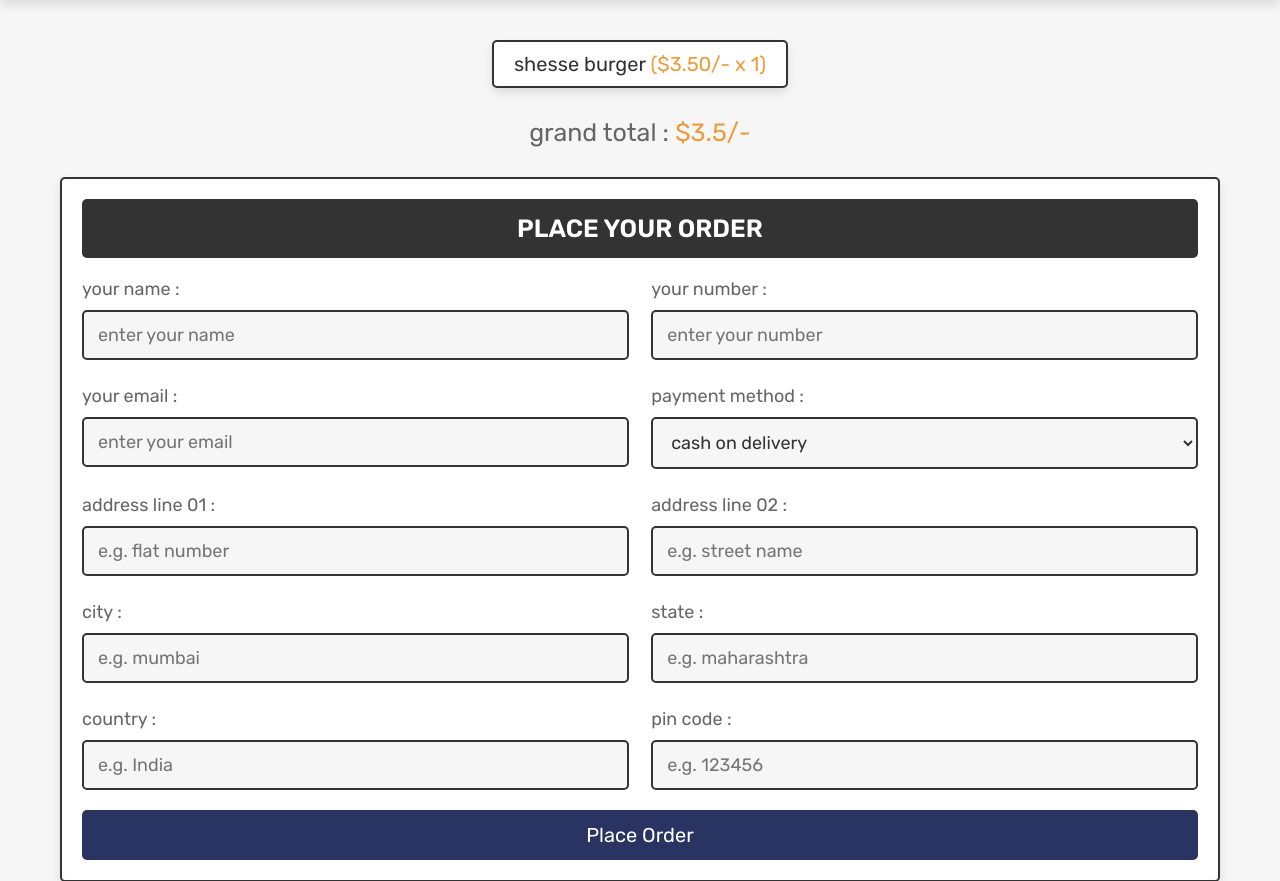
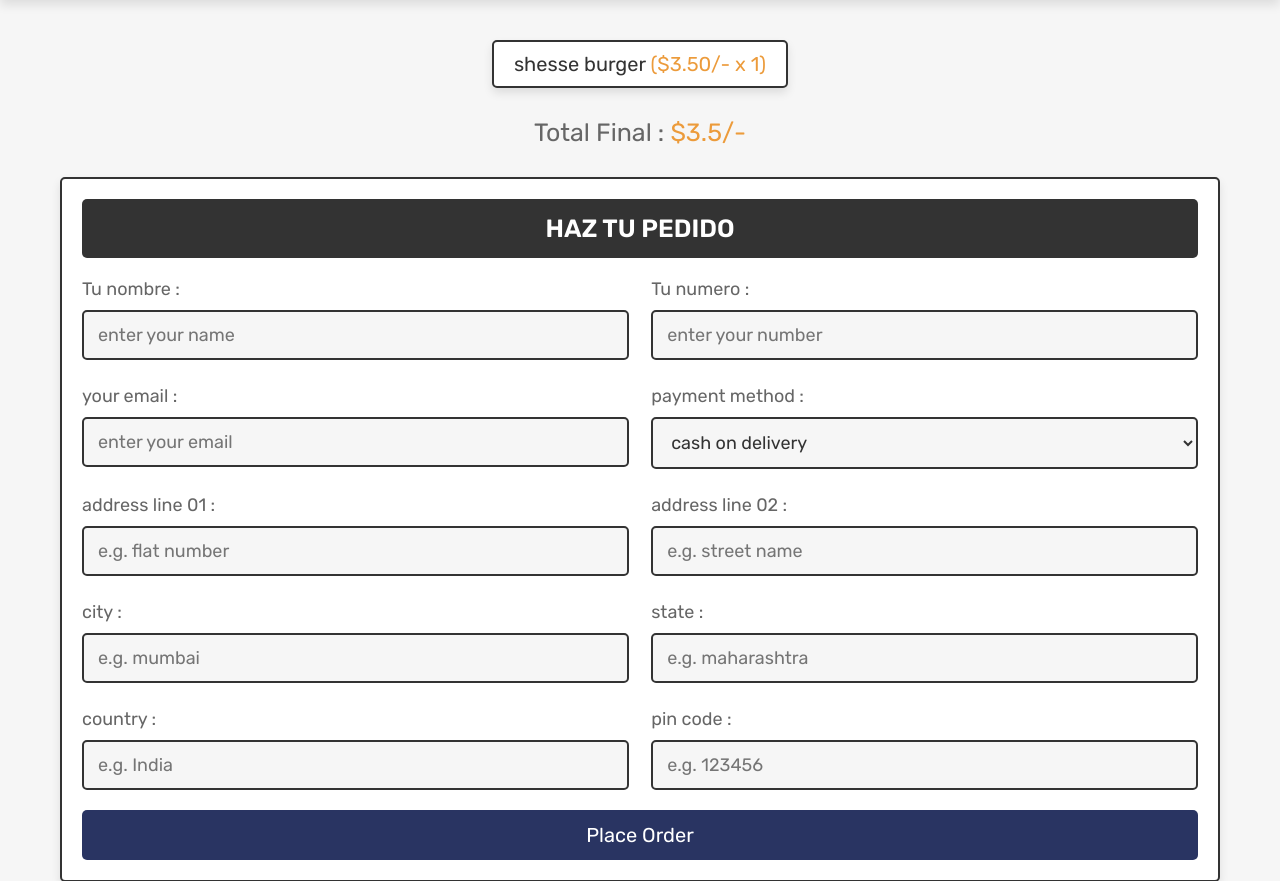
Before and after one commit to Foodcdb/CREAJ, a PHP site: page /checkout.php in a window 1280 px wide. Shown: the part 69-950 px from the top of the page. Run offline with PHP 8.4, Linux system fonts and the light colour scheme; a user stored in the database is signed in; data comes from the database, SQL or seed files in the repository; data that the repository does not hold is empty; some libraries are stand-ins or nearby versions.

Commit message:
actualizacion
no se

```diff
--- a/admin_orders.php
+++ b/admin_orders.php
@@ -77,8 +77,8 @@ if(isset($_GET['delete'])){
             <input type="hidden" name="order_id" value="<?= $fetch_orders['id']; ?>">
             <select name="update_payment" class="drop-down">
                <option value="" selected disabled><?= $fetch_orders['payment_status']; ?></option>
-               <option value="pending">pending</option>
-               <option value="completed">completed</option>
+               <option value="pending">Pendiente</option>
+               <option value="completed">Completado</option>
             </select>
             <div class="flex-btn">
                <input type="submit" name="update_order" class="option-btn" value="udate">
--- a/admin_page.php
+++ b/admin_page.php
@@ -33,7 +33,7 @@ if(!isset($admin_id)){
 
 <section class="dashboard">
 
-   <h1 class="title">dashboard</h1>
+   <h1 class="title">Tablero</h1>
 
    <div class="box-container">
 
@@ -48,7 +48,7 @@ if(!isset($admin_id)){
       ?>
       <h3>$<?= $total_pendings; ?>/-</h3>
       <p>total pendings</p>
-      <a href="admin_orders.php" class="btn">see orders</a>
+      <a href="admin_orders.php" class="btn">Ver ordenes</a>
       </div>
 
       <div class="box">
--- a/checkout.php
+++ b/checkout.php
@@ -64,7 +64,7 @@ if(isset($_POST['order'])){
    <meta charset="UTF-8">
    <meta http-equiv="X-UA-Compatible" content="IE=edge">
    <meta name="viewport" content="width=device-width, initial-scale=1.0">
-   <title>checkout</title>
+   <title>Verificar</title>
 
    <!-- font awesome cdn link  -->
    <link rel="stylesheet" href="https://cdnjs.cloudflare.com/ajax/libs/font-awesome/6.1.1/css/all.min.css">
@@ -92,25 +92,25 @@ if(isset($_POST['order'])){
    <?php
     }
    }else{
-      echo '<p class="empty">your cart is empty!</p>';
+      echo '<p class="empty">Tu carrito esta vacio¡</p>';
    }
    ?>
-   <div class="grand-total">grand total : <span>$<?= $cart_grand_total; ?>/-</span></div>
+   <div class="grand-total">Total Final : <span>$<?= $cart_grand_total; ?>/-</span></div>
 </section>
 
 <section class="checkout-orders">
 
    <form action="" method="POST">
 
-      <h3>place your order</h3>
+      <h3>Haz tu pedido</h3>
 
       <div class="flex">
          <div class="inputBox">
-            <span>your name :</span>
+            <span>Tu nombre :</span>
             <input type="text" name="name" placeholder="enter your name" class="box" required>
          </div>
          <div class="inputBox">
-            <span>your number :</span>
+            <span>Tu numero :</span>
             <input type="number" name="number" placeholder="enter your number" class="box" required>
          </div>
          <div class="inputBox">
--- a/css/components.css
+++ b/css/components.css
@@ -6,7 +6,7 @@
    --red:#EC9B3B;
    --black:#333;
    --light-color:#666;
-   --white:#fff;
+   --white:rgb(255, 255, 255);
    --light-bg:#f6f6f6;
    --border:.2rem solid var(--black);
    --box-shadow:0 .5rem 1rem rgba(0,0,0,.1);
--- a/home.php
+++ b/home.php
@@ -120,14 +120,14 @@ if(isset($_POST['add_to_cart'])){
          <img src="images/Hamburguesa.jpg" alt="">
          <h3>Hamburguesas</h3>
          <p>Degusta de estas exquisitas hamburguesas.</p>
-         <a href="category.php?category=Hambuerguesa" class="btn">Hamburguesa</a>
+         <a href="category.php?category=Hamburguesas" class="btn">Hamburguesas</a>
       </div>
 
       <div class="box">
          <img src="images/Pizza.jpg" alt="">
          <h3>Pizza</h3>
          <p>Pizzas para esos días para estar con la familia o amigos.</p>
-         <a href="category.php?category=Pizaas" class="btn">Pizza</a>
+         <a href="category.php?category=Pizzas" class="btn">Pizza</a>
       </div>
 
       <div class="box">
@@ -176,7 +176,7 @@ if(isset($_POST['add_to_cart'])){
    <?php
       }
    }else{
-      echo '<p class="empty">no products added yet!</p>';
+      echo '<p class="empty">Sin productos agregados aun</p>';
    }
    ?>
 
--- a/register.php
+++ b/register.php
@@ -100,7 +100,7 @@ if(isset($message)){
       <input type="password" name="cpass" class="box" placeholder="confirma tu contraseña" required>
       <input type="file" name="image" class="box" required accept="image/jpg, image/jpeg, image/png">
       <input type="submit" value="registrase ahora" class="btn" name="submit">
-      <p>already have an account? <a href="login.php">login now</a></p>
+      <p>¿Ya tienes una cuenta? <a href="login.php">Inicia sesión</a></p>
    </form>
 
 </section>
```
Also changed, not shown: admin_products.php (+6 -6 lines), login.php (+5 -5 lines), uploaded_img/about-img-1.png (added), uploaded_img/cat-2.png (added), uploaded_img/pic-1.png (added).
